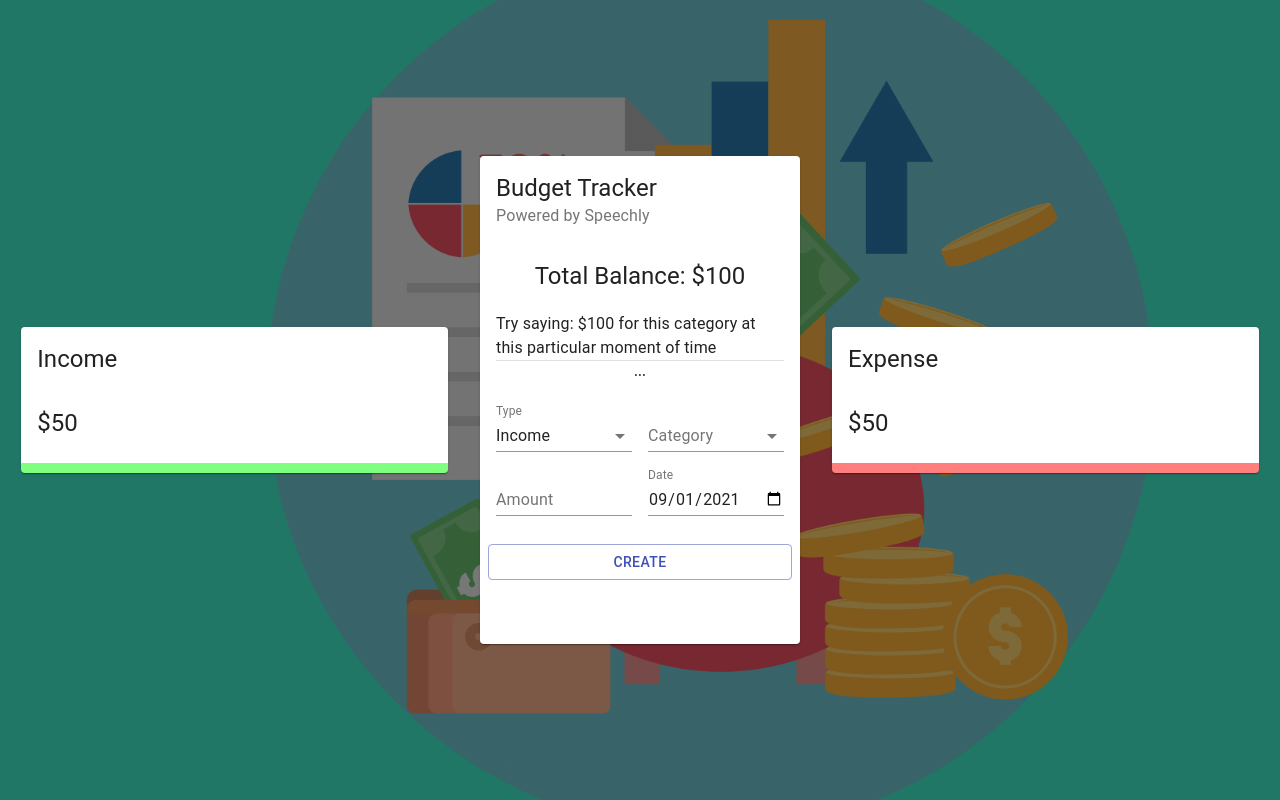
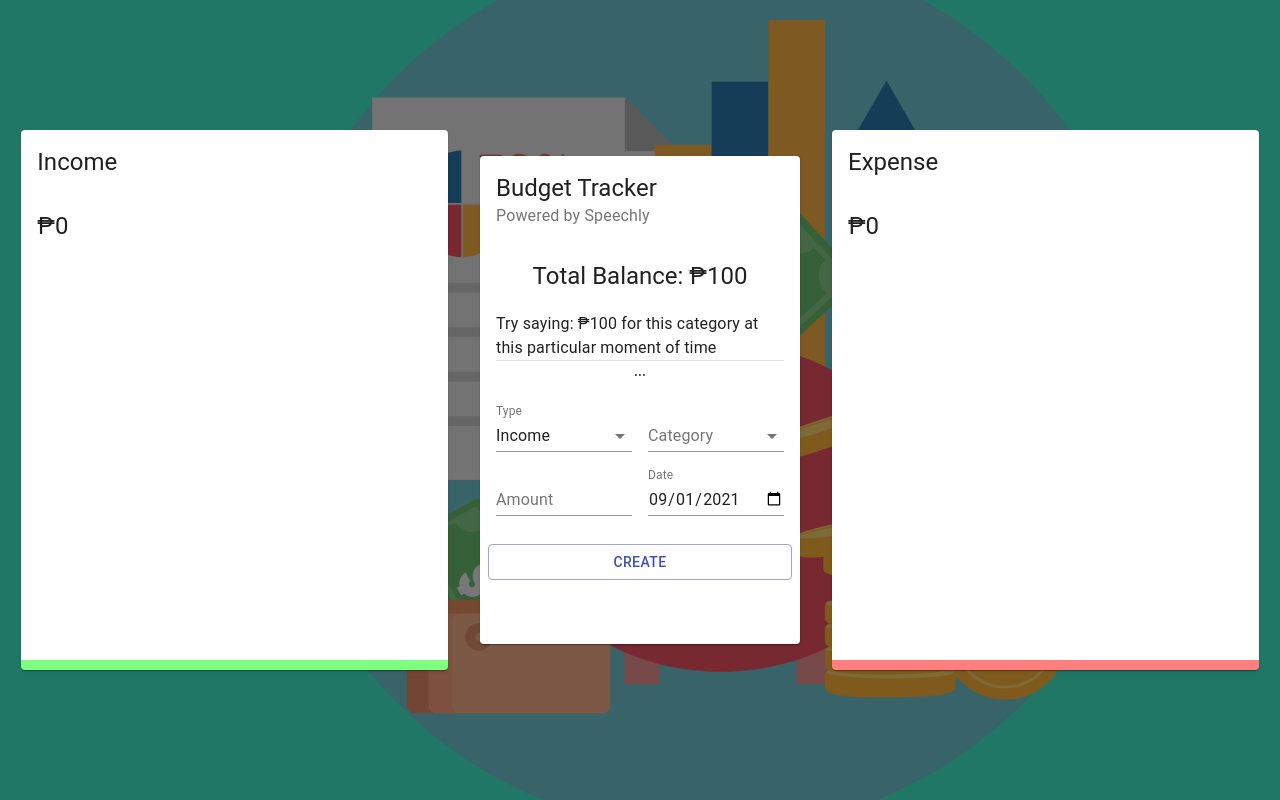
Before and after one commit to Buenaventura-Celine/Voice-Powered-Budget-Tracker, a React (Create React App) app: page / in a window 1280 px wide. Built offline with nearby package versions, Linux system fonts and the light colour scheme.

Commit message:
Created custom hooks

```diff
--- a/src/components/Details/Details.jsx
+++ b/src/components/Details/Details.jsx
@@ -1,20 +1,22 @@
 import React from 'react'
 import { Card, CardHeader, CardContent, Typography } from '@material-ui/core'
 import { Doughnut } from 'react-chartjs-2'
+import useTransactions from '../../useTransactions'
 
 import useStyles from './styles'
 
 const Details = ({ title }) => {
     const classes = useStyles();
+    const { total, chartData } = useTransactions(title)
 
     return (
         <Card className={title === 'Income' ? classes.income: classes.expense}>
             <CardHeader title={title}/>
             <CardContent>
                 <Typography variant="h5">
-                    $50
+                    ₱{total}
                 </Typography>
-                {/* <Doughnut data="DATA"/> */}
+                <Doughnut data={chartData}/>
             </CardContent>
         </Card>
     )
--- a/src/components/Main/List/List.jsx
+++ b/src/components/Main/List/List.jsx
@@ -19,7 +19,7 @@
                                 <MoneyOff/>
                             </Avatar>
                         </ListItemAvatar>
-                        <ListItemText primary={transaction.category} secondary={`$${transaction.amount} - ${transaction.date}`}/>
+                        <ListItemText primary={transaction.category} secondary={`₱${transaction.amount} - ${transaction.date}`}/>
                         <ListItemSecondaryAction>
                             <IconButton edge="end" aria-label="delete" onClick={() => deleteTransaction(transaction.id)}>
                                 <Delete/>
--- a/src/components/Main/Main.jsx
+++ b/src/components/Main/Main.jsx
@@ -11,10 +11,10 @@
         <Card className={classes.root}>
             <CardHeader title="Budget Tracker" subheader="Powered by Speechly"/>
             <CardContent>
-                <Typography align="center" variant="h5">Total Balance: $100</Typography>
+                <Typography align="center" variant="h5">Total Balance: ₱100</Typography>
                 <Typography variant="subtitle1" style={{ lineHeight: '1.5em', marginTop: '20px' }}>
                     {/* InfoCard .... */}
-                    Try saying: $100 for this category at this particular moment of time
+                    Try saying: ₱100 for this category at this particular moment of time
                 </Typography>
                 <Divider/>
                     <Form/>
--- /dev/null
+++ b/src/useTransactions.js
@@ -0,0 +1,32 @@
+import { useContext } from 'react';
+import { ExpenseTrackerContext } from './context/context';
+
+import { incomeCategories, expenseCategories, resetCategories } from './constants/categories';
+
+const useTransactions = (title) => {
+    resetCategories();
+    const { transactions } = useContext(ExpenseTrackerContext);
+    const transactionsPerType = transactions.filter((t) => t.type === title);
+    const total = transactionsPerType.reduce((acc, currVal) => acc += currVal.amount, 0);
+    const categories = title === 'Income' ? incomeCategories : expenseCategories;
+
+    transactionsPerType.forEach((t) => {
+        const category = categories.find((c) => c.type === t.category);
+
+        if (category) category.amount += t.amount;
+    });
+
+    const filteredCategories = categories.filter((c) => c.amount > 0);
+
+    const chartData = {
+        datasets: [{
+        data: filteredCategories.map((c) => c.amount),
+        backgroundColor: filteredCategories.map((c) => c.color),
+        }],
+        labels: filteredCategories.map((c) => c.type),
+    };
+
+    return { filteredCategories, total, chartData };
+};
+
+export default useTransactions;
```
